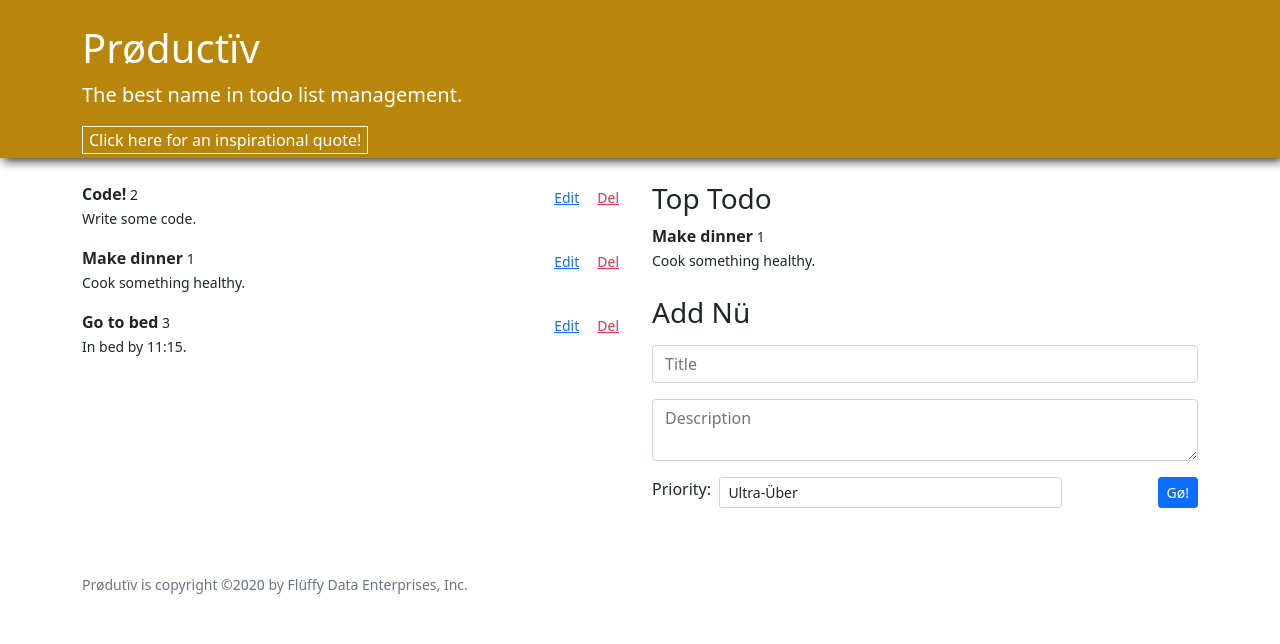
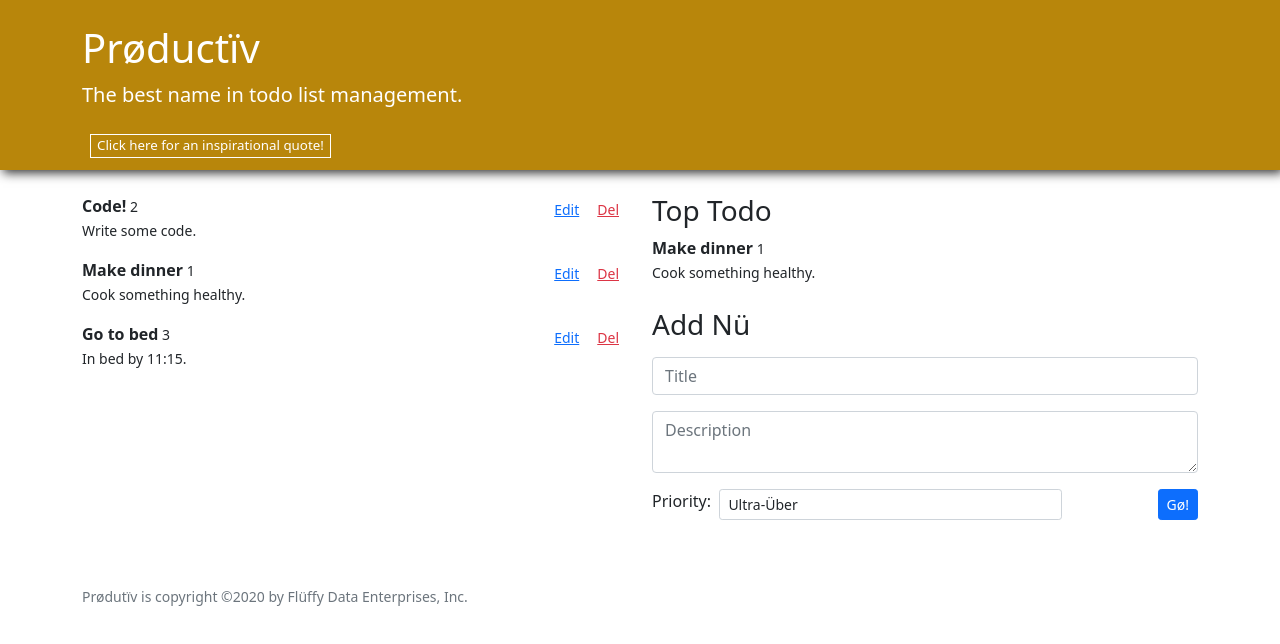
Before and after one commit to calebthewood/react-productiv, a React (Create React App) app: page / in a window 1280 px wide. Shown: the top 644 px of the page. Built offline with nearby package versions, Linux system fonts and the light colour scheme.

Commit message:
Fix nu btn, move styling to css file

```diff
--- a/src/App.css
+++ b/src/App.css
@@ -3,3 +3,16 @@
   color: white;
   box-shadow: 3px 3px 10px #333;
 }
+
+.quoteBtn {
+  border: 1px solid white;
+  color: white;
+  background-color: transparent;
+  font-size: smaller;
+  margin: 8px;
+}
+
+.quoteBtn:hover {
+  background-color: white;
+  color: darkgoldenrod;
+}
--- a/src/QuoteApp.js
+++ b/src/QuoteApp.js
@@ -14,16 +14,11 @@ function QuoteApp() {
     setQuote(quote);
   }
 
-  const btnStyle = {
-    border: "1px solid white",
-    color: "white",
-    backgroundColor: "transparent"
-  }
 
   return (
     <div className="container">
       {quoteShowing && <Quote quote={quote} />}
-      <button onClick={showNewQuote} style={btnStyle}>
+      <button onClick={showNewQuote} className="quoteBtn">
         {quoteShowing ? "Nu quote" : "Click here for an inspirational quote!"}{" "}
       </button>
     </div>
```
Also changed, not shown: src/index.css (line endings or trailing spaces).
